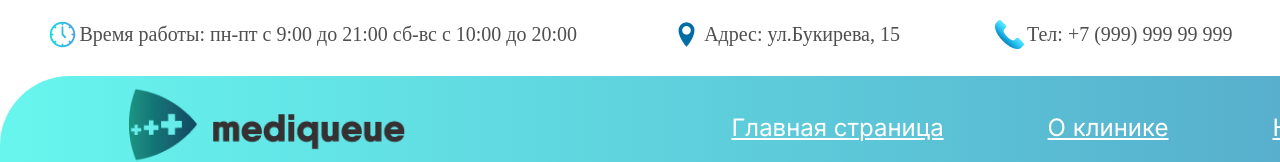
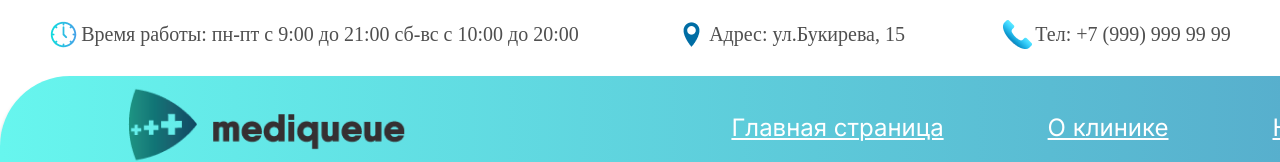
Before and after one commit to Drrroqp/MEdiQueque, a plain HTML site: page index.html in a window 1280 px wide. Shown: the top 162 px of the page. Drawn offline with Linux system fonts and the light colour scheme; a web font is replaced by a local one.

Commit message:
Add files via upload

```diff
--- a/index.html
+++ b/index.html
@@ -49,7 +49,7 @@
                 <div class="headerimg3">
                     <img src="assets/images/telephone.png" alt="">
                 </div>
-                <div class="textheader">Тел: +7 (999) 999 99 999</div>
+                <div class="textheader">Тел: +7 (999) 999 99 99</div>
             </div>
         </div>
 
```
